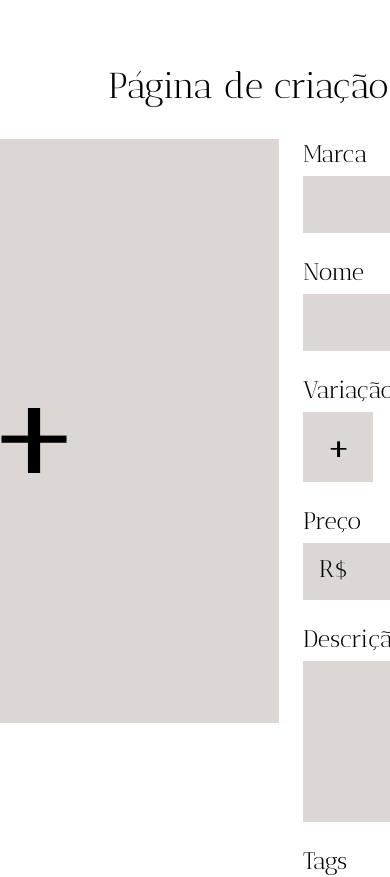
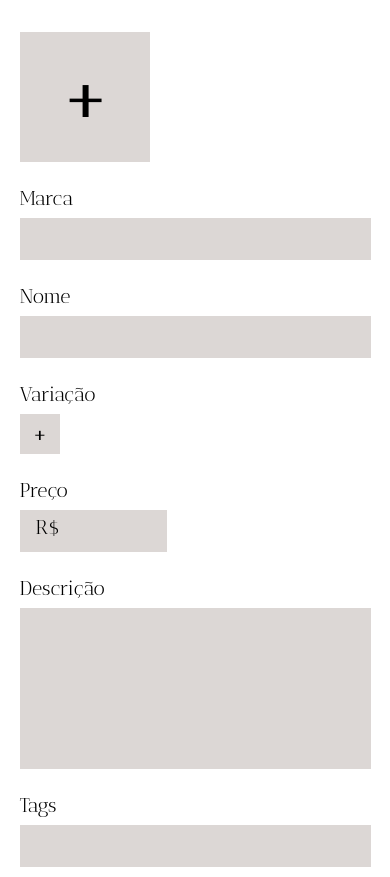
Before and after one commit to Alexandre010xC/pluginfo-grupo-3, a Next.js app in the folder client/: page /createpage in a window 390 px wide. Shown: the top 877 px of the page. Built offline with nearby package versions, Linux system fonts and the light colour scheme; a web font is replaced by a local one.

Commit message:
feat: responsivo

```diff
--- a/client/package.json
+++ b/client/package.json
@@ -17,13 +17,16 @@
     "next": "14.2.4",
     "react": "^18",
     "react-dom": "^18",
-    "slick-carousel": "^1.8.1"
+    "react-text-mask": "^5.5.0",
+    "slick-carousel": "^1.8.1",
+    "text-mask-addons": "^3.8.0"
   },
   "devDependencies": {
     "@slicemachine/adapter-next": "^0.3.42",
     "@types/node": "^20",
     "@types/react": "^18",
     "@types/react-dom": "^18",
+    "@types/react-text-mask": "^5.4.14",
     "eslint": "^8",
     "eslint-config-next": "14.2.4",
     "slice-machine-ui": "^2.2.1",
--- a/client/src/app/createpage/CreatePage.module.css
+++ b/client/src/app/createpage/CreatePage.module.css
@@ -109,14 +109,6 @@
     font-weight: 400;
 }
 
-.formInputPreco::placeholder {
-    color:black;
-    font-size: 24px;
-    font-weight: 400;
-    padding-left: 16px;
-    padding-right: 16px;
-}
-
 .uploadButton{
     border: none;
     cursor: pointer;
@@ -217,3 +209,103 @@
     width: 130px;
     height: 130px;
 }
+
+@media (max-width: 768px){
+
+    .create{
+        display: flex;
+        justify-content: center;
+        align-items: center;
+        margin-top: 32px;
+    }
+
+    .create h4{
+        display: none;
+    }
+
+    .uploadButtonPrincipal{
+        display: none;
+    }
+
+    .uploadButton{
+        width: 40px;
+        height: 40px;
+
+        vertical-align: middle;
+        font-size: 17px;
+    }
+
+    .fotoprincipal{
+        display: none;
+    }
+
+    .createForm{
+        width: 90%;
+        flex-direction: column;
+        justify-content: center;
+    }
+    .right{
+        width: 100%;
+    }
+
+    .formInput{
+        width: 100%;
+        height: 42px;
+        font-size: 13px;
+    }
+
+    .formLabel{
+        font-size: 20px;
+    }
+
+    .formInputMarca{
+        width: 100%;
+        height: 42px;
+        font-size: 20px;
+    }
+
+    .formInputPreco{
+        width: 147px;
+        height: 42px;
+        font-size: 20px;
+    }
+
+    .currency{
+        top:5px;
+        font-size: 20px;
+    }
+
+    .formInputDescricao{
+        width: 100%;
+        height: 149px;
+
+        font-size: 13px;
+    }
+
+    .fotossecundarias {
+        display: grid;
+        grid-template-columns: repeat(2, 1fr);
+        column-gap: 24px;
+        row-gap: 20px;
+
+        border: none;
+    }
+
+    .colorInput{
+        width: 40px;
+        height: 40px;
+    }
+
+    .variacao{
+        gap:16px;
+    }
+
+    .formButton{
+        width: 161px;
+        height: 43px;
+        padding: 10px;
+
+        font-size: 16px;
+        font-weight: 400;
+    }
+}
```
Also changed, not shown: 1 other file (tests, documents, lock files or other folders).
